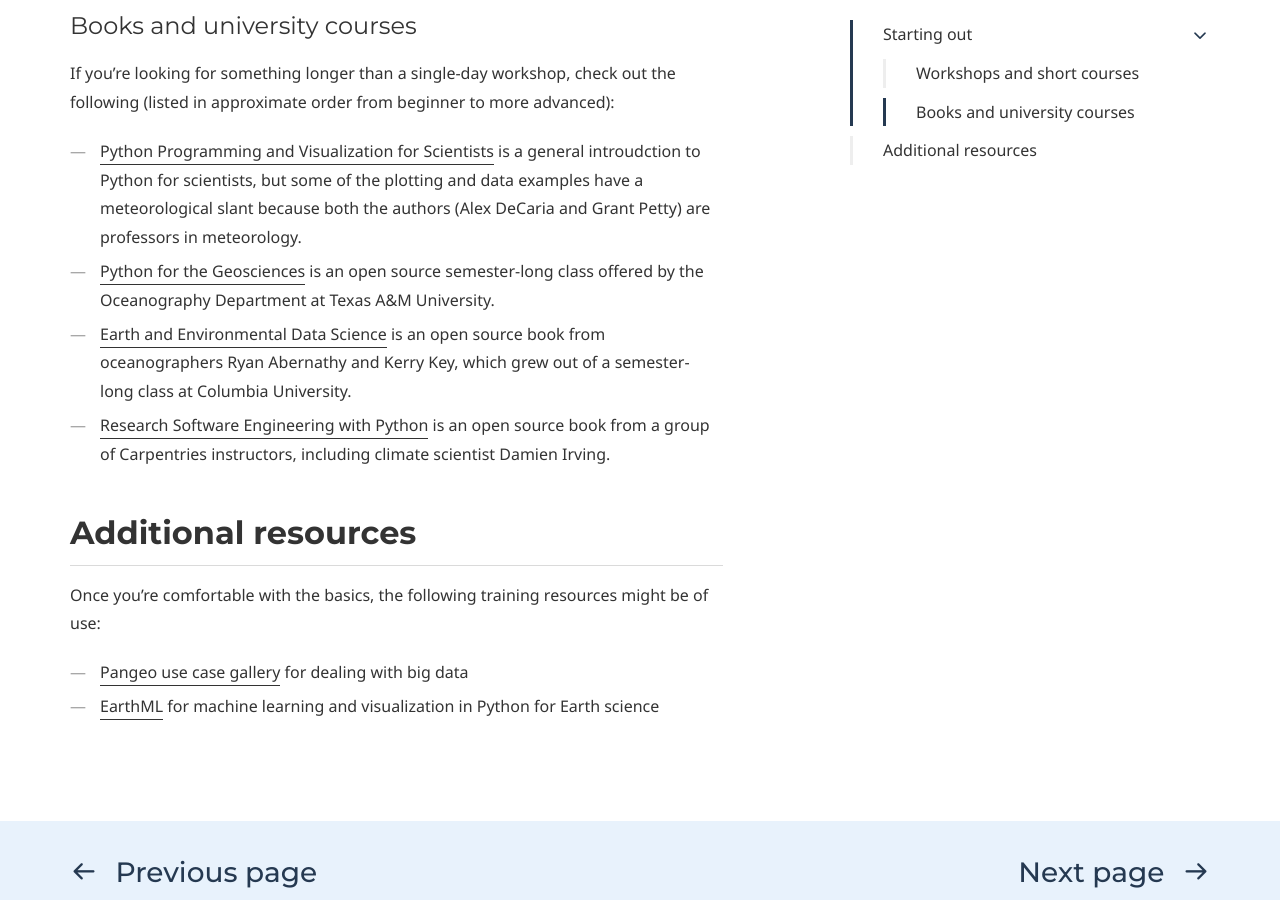
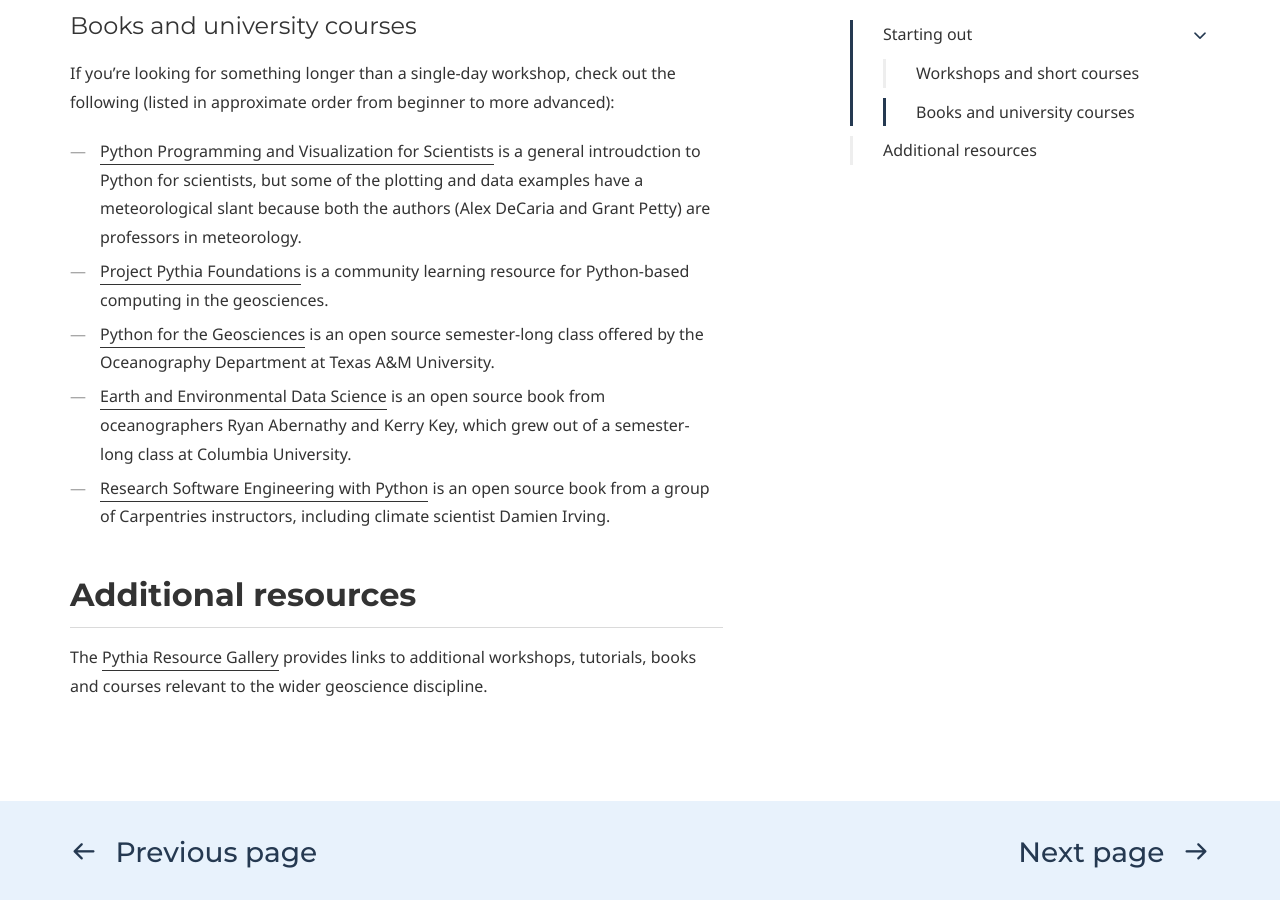
Before and after one commit to PyAOS/pyaos.github.io, a Jekyll site: the page built from training.md, in a window 1280 px wide and 900 px high, scrolled down 1424 px. Built offline with Jekyll 4.4.1, drawn with Linux system fonts in a browser that asks for light colours; some web fonts are replaced.

Commit message:
Add Pythia Resource Gallery

```diff
--- a/training.md
+++ b/training.md
@@ -63,6 +63,8 @@
 * [Python Programming and Visualization for Scientists](https://sundogpublishingstore.myshopify.com/products/python-programming-and-visualization-for-scientists-2nd-ed) is a general introudction to Python for scientists,
 but some of the plotting and data examples have a meteorological slant
 because both the authors (Alex DeCaria and Grant Petty) are professors in meteorology.
+* [Project Pythia Foundations](https://foundations.projectpythia.org/)
+is a community learning resource for Python-based computing in the geosciences.
 * [Python for the Geosciences](https://github.com/kthyng/python4geosciences)
 is an open source semester-long class offered by the Oceanography Department at Texas A&M University.
 * [Earth and Environmental Data Science](https://earth-env-data-science.github.io)
@@ -75,7 +77,6 @@
 
 ## Additional resources
 
-Once you're comfortable with the basics,
-the following training resources might be of use:
-* [Pangeo use case gallery](https://pangeo.io/use_cases/index.html) for dealing with big data
-* [EarthML](https://earthml.holoviz.org/index.html) for machine learning and visualization in Python for Earth science
+The [Pythia Resource Gallery](https://projectpythia.org/gallery.html)
+provides links to additional workshops, tutorials, books and courses
+relevant to the wider geoscience discipline.
```
